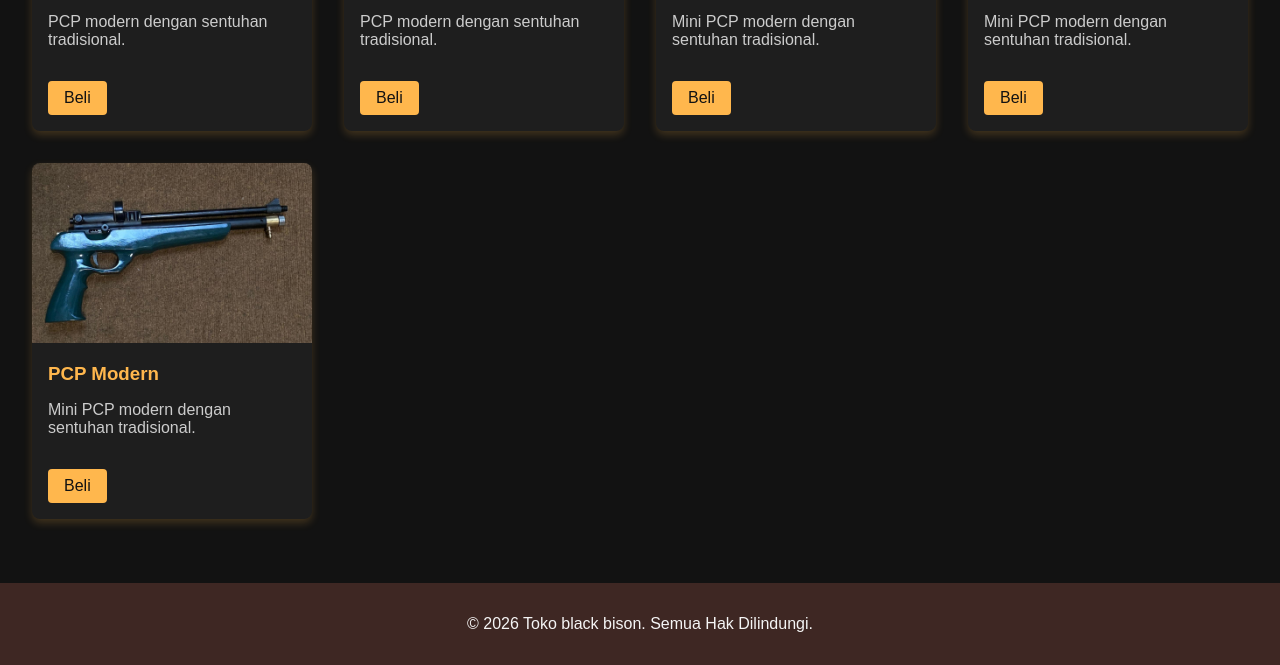
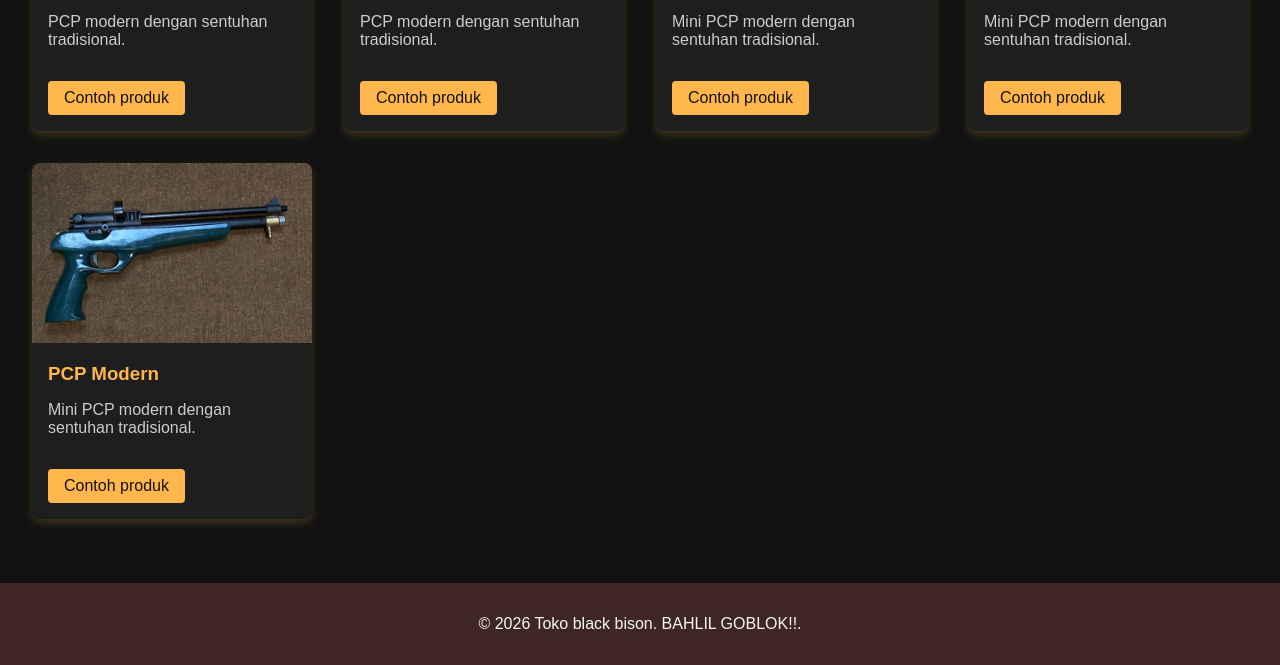
Before and after one commit to AryaWasHere/BlackBison, a plain HTML site: page pcp.html in a window 1280 px wide. Shown: the part 486-1151 px from the top of the page. Drawn offline with Linux system fonts and the light colour scheme.

Commit message:
Update pcp.html

```diff
--- a/pcp.html
+++ b/pcp.html
@@ -18,36 +18,37 @@
       <img src="pcp1.png" alt="Kopi Nusantara">
       <h3>PCP Modern</h3>
       <p>PCP modern dengan sentuhan tradisional.</p>
-      <a href="#" class="btn">Beli</a>
+      <a href="#" class="btn">Contoh produk</a>
     </div>
     <div class="product-card">
       <img src="pcp2.png" alt="Batik Tradisional">
       <h3>PCP Modern</h3>
       <p>PCP modern dengan sentuhan tradisional.</p>
-      <a href="#" class="btn">Beli</a>
+      <a href="#" class="btn">Contoh produk</a>
     </div>
     <div class="product-card">
       <img src="pcp3.png" alt="Kerajinan Kayu">
       <h3>PCP Modern</h3>
       <p>Mini PCP modern dengan sentuhan tradisional.</p>
-      <a href="#" class="btn">Beli</a>
+      <a href="#" class="btn">Contoh produk</a>
     </div>
     <div class="product-card">
       <img src="pcp4.png" alt="Tenun Ikat">
       <h3>PCP Modern</h3>
       <p>Mini PCP modern dengan sentuhan tradisional.</p>
-      <a href="#" class="btn">Beli</a>
+      <a href="#" class="btn">Contoh produk</a>
     </div>
     <div class="product-card">
       <img src="pcp5.png" alt="Perhiasan Perak">
       <h3>PCP Modern</h3>
       <p>Mini PCP modern dengan sentuhan tradisional.</p>
-      <a href="#" class="btn">Beli</a>
+      <a href="#" class="btn">Contoh produk</a>
     </div>
   </section>
 
   <footer>
-    <p>&copy; 2026 Toko black bison. Semua Hak Dilindungi.</p>
+    <p>&copy; 2026 Toko black bison. BAHLIL GOBLOK!!.</p>
   </footer>
 </body>
+
 </html>
```
